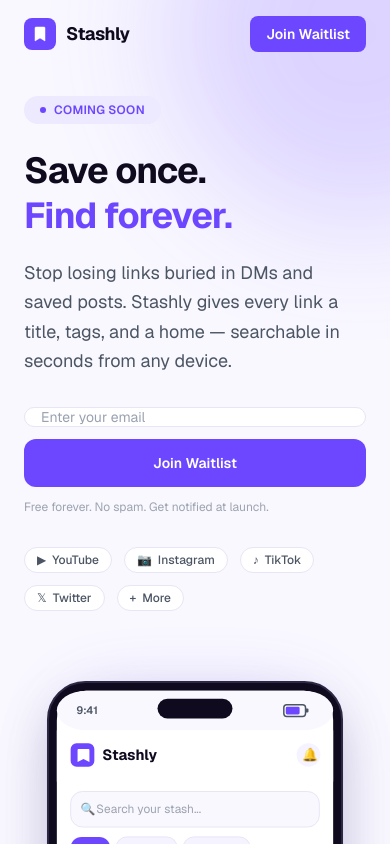
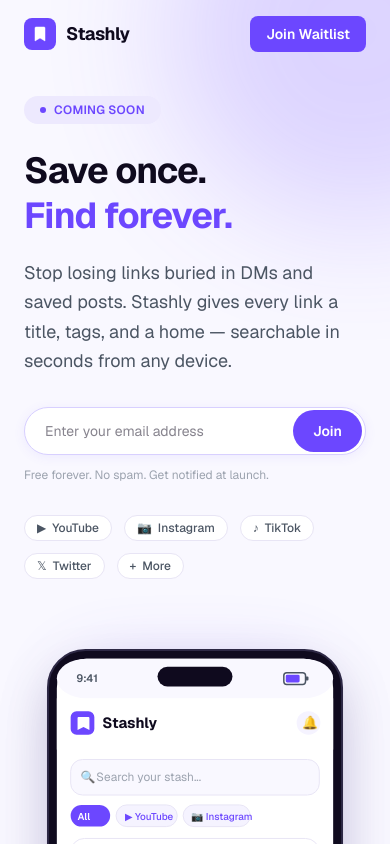
Before and after one commit to nitinmadelyn/stashly-web, a Next.js app: page / in a window 390 px wide. Shown: the top 844 px of the page. Built offline with nearby package versions, Linux system fonts and the light colour scheme.

Commit message:
fix inputbox for mobile

```diff
--- a/src/components/WaitlistForm.tsx
+++ b/src/components/WaitlistForm.tsx
@@ -73,42 +73,49 @@ export default function WaitlistForm({ size = "default" }: WaitlistFormProps) {
     );
   }
 
+  const height = isLarge ? "56px" : "48px";
+  const fontSize = isLarge ? "1rem" : "0.875rem";
+
   return (
     <div className="w-full">
+      {/* Single pill row — never stacks on mobile */}
       <form
         onSubmit={handleSubmit}
-        className={`flex w-full flex-col gap-3 sm:flex-row ${isLarge ? "sm:max-w-xl" : "sm:max-w-md"}`}
+        className={`flex w-full items-center overflow-hidden ${isLarge ? "max-w-xl" : "max-w-md"}`}
+        style={{
+          height,
+          borderRadius: "999px",
+          border: "1.5px solid #D8D0FF",
+          backgroundColor: "#FFFFFF",
+          boxShadow: "0 2px 12px 0 #6c47ff14",
+        }}
       >
         <input
           type="email"
           required
-          placeholder="Enter your email"
+          placeholder="Enter your email address"
           value={email}
           onChange={(e) => {
             setEmail(e.target.value);
             if (state !== "idle") setState("idle");
           }}
           disabled={state === "loading"}
-          className={`flex-1 rounded-xl border px-4 outline-none transition-all duration-150 placeholder:text-gray-400 disabled:opacity-60 ${isLarge ? "h-14 text-base" : "h-12 text-sm"}`}
-          style={{
-            borderColor: "#E8E5F5",
-            backgroundColor: "#FFFFFF",
-            color: "#0F0A1E",
-          }}
-          onFocus={(e) => {
-            e.currentTarget.style.borderColor = "#6C47FF";
-            e.currentTarget.style.boxShadow = "0 0 0 3px #6c47ff1a";
-          }}
-          onBlur={(e) => {
-            e.currentTarget.style.borderColor = "#E8E5F5";
-            e.currentTarget.style.boxShadow = "none";
-          }}
+          className="min-w-0 flex-1 bg-transparent px-5 outline-none disabled:opacity-60"
+          style={{ fontSize, color: "#0F0A1E" }}
         />
         <button
           type="submit"
           disabled={state === "loading"}
-          className={`shrink-0 cursor-pointer rounded-xl font-semibold text-white transition-all duration-150 disabled:opacity-70 ${isLarge ? "h-14 px-8 text-base" : "h-12 px-6 text-sm"}`}
-          style={{ backgroundColor: "#6C47FF" }}
+          className="shrink-0 cursor-pointer font-semibold text-white transition-all duration-150 disabled:opacity-70"
+          style={{
+            height: `calc(${height} - 6px)`,
+            paddingLeft: isLarge ? "1.75rem" : "1.25rem",
+            paddingRight: isLarge ? "1.75rem" : "1.25rem",
+            marginRight: "3px",
+            borderRadius: "999px",
+            backgroundColor: "#6C47FF",
+            fontSize,
+          }}
           onMouseEnter={(e) => {
             if (state !== "loading")
               e.currentTarget.style.backgroundColor = "#5C3AE8";
@@ -121,8 +128,8 @@ export default function WaitlistForm({ size = "default" }: WaitlistFormProps) {
             <span className="flex items-center gap-2">
               <svg
                 className="animate-spin"
-                width="16"
-                height="16"
+                width="15"
+                height="15"
                 viewBox="0 0 24 24"
                 fill="none"
                 aria-hidden="true"
@@ -141,22 +148,25 @@ export default function WaitlistForm({ size = "default" }: WaitlistFormProps) {
                   d="M4 12a8 8 0 018-8V0C5.373 0 0 5.373 0 12h4z"
                 />
               </svg>
-              Joining...
+              <span className="hidden sm:inline">Joining...</span>
             </span>
           ) : (
-            "Join Waitlist"
+            <>
+              <span className="hidden sm:inline">Join Waitlist</span>
+              <span className="sm:hidden">Join</span>
+            </>
           )}
         </button>
       </form>
 
       {state === "duplicate" && (
-        <p className="mt-2 text-sm" style={{ color: "#6C47FF" }}>
+        <p className="mt-3 px-2 text-sm" style={{ color: "#6C47FF" }}>
           {"You're already on the waitlist. We'll be in touch soon!"}
         </p>
       )}
 
       {state === "error" && (
-        <p className="mt-2 text-sm text-red-500">
+        <p className="mt-3 px-2 text-sm text-red-500">
           Something went wrong. Please try again.
         </p>
       )}
```
